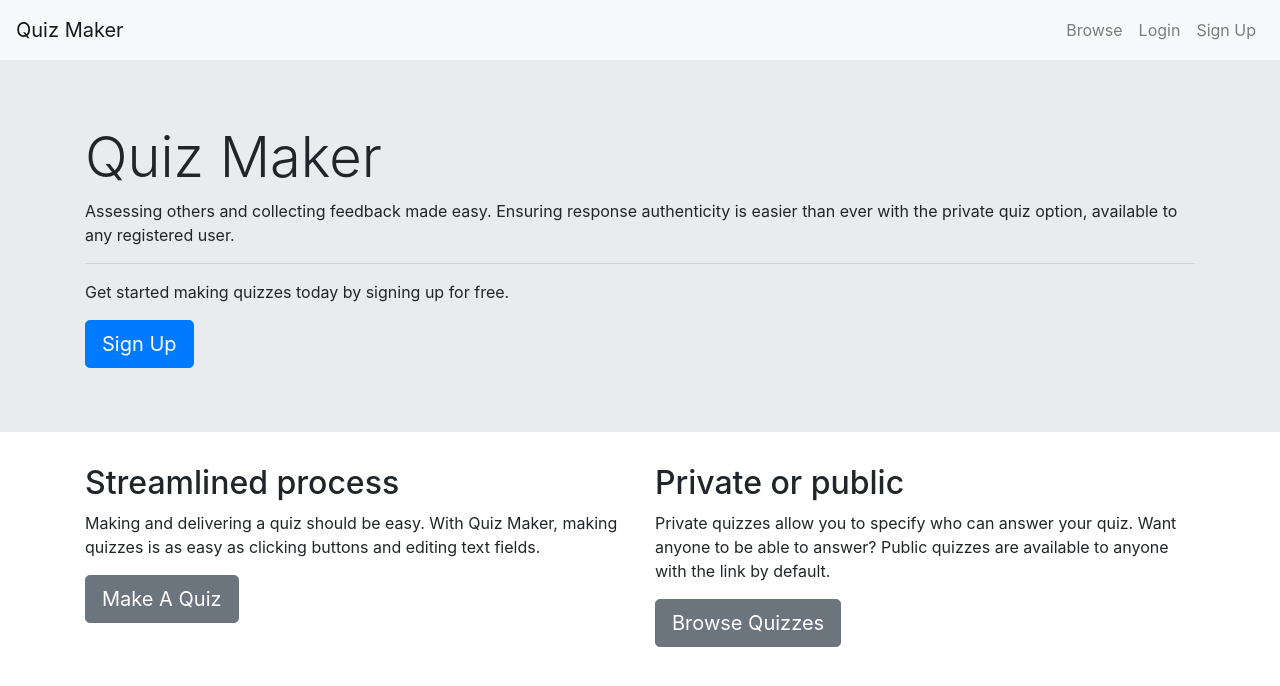
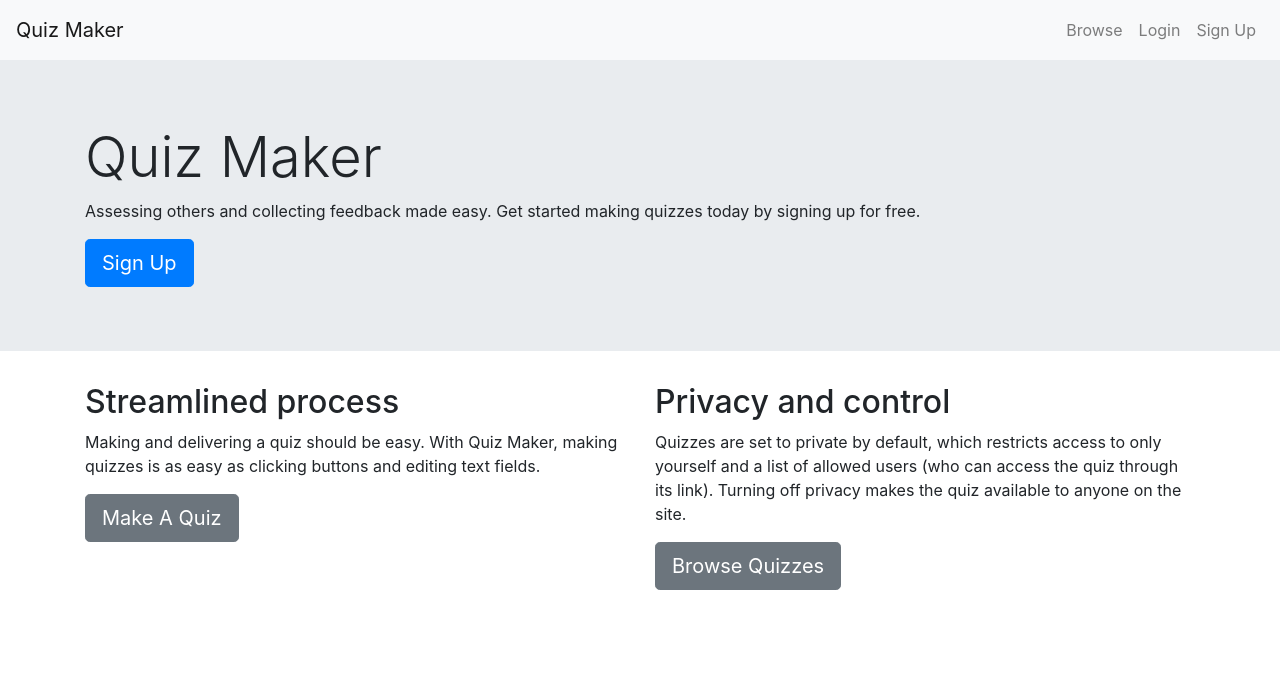
Before and after one commit to jtaylorsoftware/quizapp-web, a React (Create React App) app: page / in a window 1280 px wide. Shown: the top 686 px of the page. Built offline with nearby package versions, Linux system fonts and the light colour scheme.

Commit message:
Change landing text

```diff
--- a/src/components/layout/Landing.js
+++ b/src/components/layout/Landing.js
@@ -8,12 +8,9 @@ const Landing = () => {
         <div className='container'>
           <h1 className='display-4'>Quiz Maker</h1>
           <p>
-            Assessing others and collecting feedback made easy. Ensuring
-            response authenticity is easier than ever with the private quiz
-            option, available to any registered user.
+            Assessing others and collecting feedback made easy. Get started
+            making quizzes today by signing up for free.
           </p>
-          <hr />
-          <p>Get started making quizzes today by signing up for free.</p>
           <Link className='btn btn-primary btn-lg' to='/register' role='button'>
             Sign Up
           </Link>
@@ -36,11 +33,12 @@ const Landing = () => {
             </Link>
           </section>
           <section className='col-md-6'>
-            <h2>Private or public</h2>
+            <h2>Privacy and control</h2>
             <p>
-              Private quizzes allow you to specify who can answer your quiz.
-              Want anyone to be able to answer? Public quizzes are available to
-              anyone with the link by default.
+              Quizzes are set to private by default, which restricts access to
+              only yourself and a list of allowed users (who can access the quiz
+              through its link). Turning off privacy makes the quiz available to
+              anyone on the site.
             </p>
             <Link
               className='btn btn-secondary btn-lg'
```
